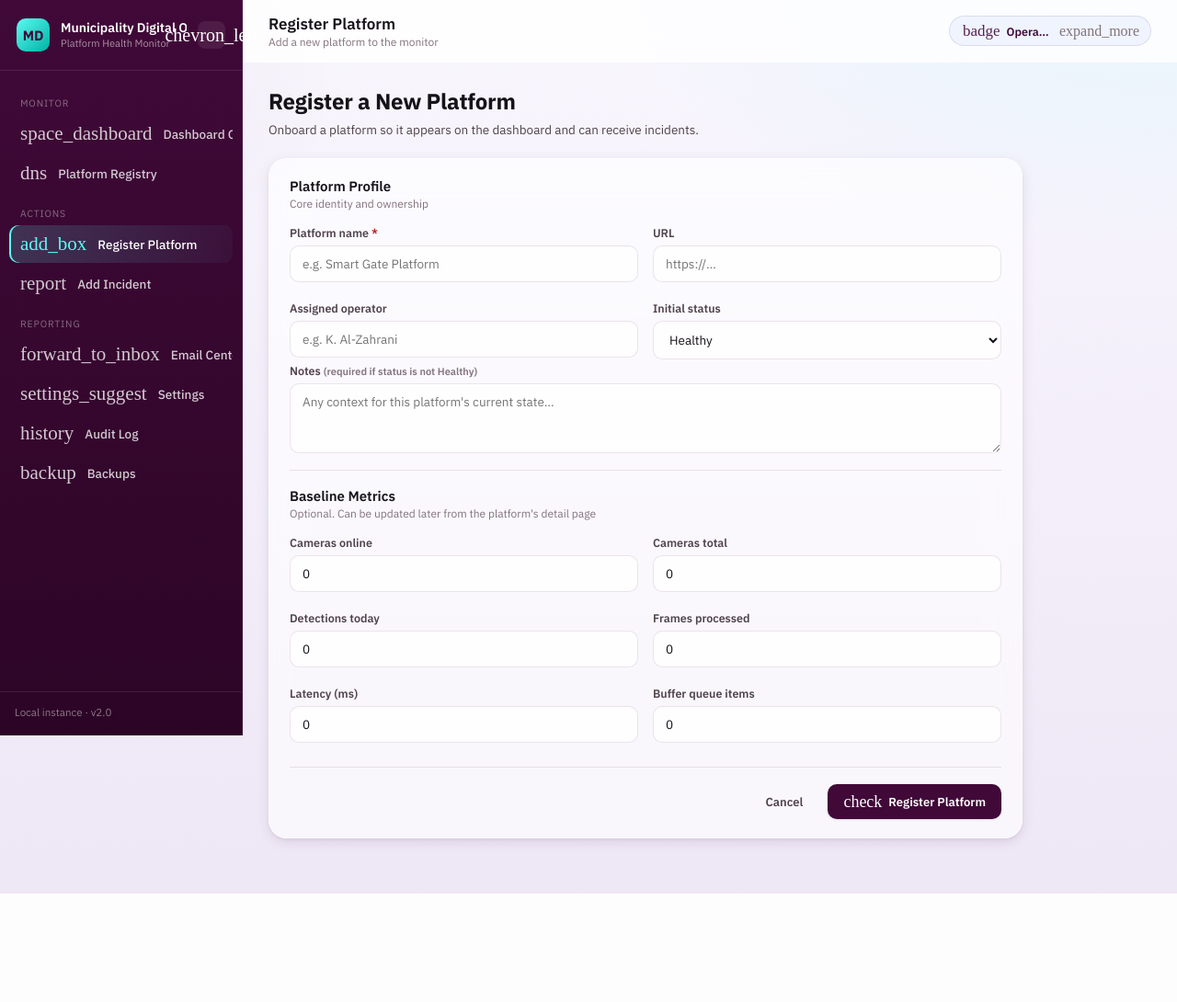
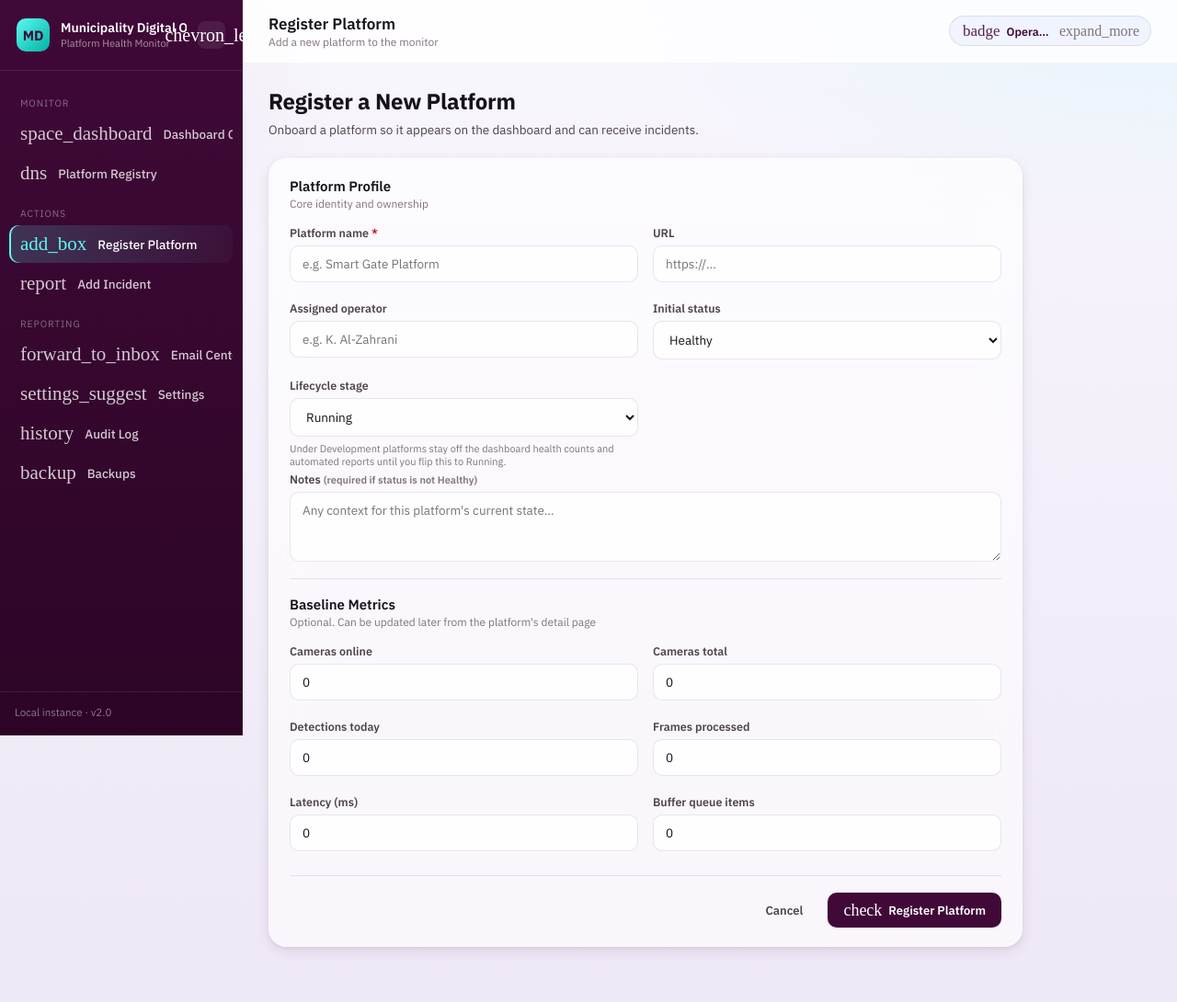
Before and after one commit to sriharsh-2003/Municipality-Health-Monitor, a Flask app: page /register in a window 1280 px wide. Shown: the whole page at 92% size. Before the commit the page ends 972 px from the top, so only its background shows below. Run offline with Flask 3, Linux system fonts and the light colour scheme; some web fonts are replaced.

Commit message:
Fix dashboard range selector bugs and add platform lifecycle stage
Range selector fixes (Dashboard Overview):
- Today was computing a rolling 24-hour window instead of the current
  calendar day, so it drifted across the day boundary and showed mostly
  yesterday late in the day. Now starts at midnight.
- Custom range with a past end date always showed today's live KPI/donut
  numbers regardless of the chosen window. Now uses the platform-status
  snapshot as of that end date, so the Status Split donut and KPI tiles
  actually reflect the selected historical range. Preset ranges (Today
  through All Time) are unaffected since they all run up to now anyway,
  live is already correct there.
- Verified in a live browser: trend chart already updated correctly per
  range in the existing code, confirmed the donut/KPI fix visually
  ('Distribution as of <date>' label, historical counts differ from live).

Platform lifecycle stage:
- New 'stage' field on platforms (Running / Under Development), separate
  from health, so 'is it up' and 'has it launched' are independent.
- Existing workbooks migrate automatically, backfilled to Running, tested
  against a simulated legacy (pre-stage) workbook, idempotent on repeat
  opens.
- Under Development platforms are excluded from the health KPI counts
  and automated email reports, but stay visible in Registry, the
  Overview platform table, and the platform detail page with a badge.
- Editable from Register Platform and from a platform's Edit Details tab.

Full 15-check regression pass and manual end-to-end verification (dev
platform creation, KPI exclusion, email exclusion, badge rendering,
edit-form prefill) all green before this push.

```diff
--- a/backend/app.py
+++ b/backend/app.py
@@ -29,7 +29,7 @@ import backup as backup_module
 import email_builder
 import mailer
 from excel_store import (
-    ExcelStore, HEALTH_VALUES, SEVERITY_VALUES, INCIDENT_CATEGORIES, INCIDENT_STATUS_VALUES,
+    ExcelStore, HEALTH_VALUES, SEVERITY_VALUES, INCIDENT_CATEGORIES, INCIDENT_STATUS_VALUES, STAGE_VALUES,
 )
 from scheduler import start_scheduler
 
@@ -195,6 +195,10 @@ def api_create_platform():
         record["health"] = "Healthy"
     if record.get("health") != "Healthy" and not record.get("notes"):
         return jsonify({"error": "notes are required when status is not Healthy"}), 400
+    if record.get("stage") and record["stage"] not in STAGE_VALUES:
+        return jsonify({"error": "invalid stage value"}), 400
+    if not record.get("stage"):
+        record["stage"] = "Running"
 
     if not force:
         dup = store.find_duplicate_platform(record.get("project_name"), record.get("url", ""))
@@ -220,6 +224,8 @@ def api_update_platform(platform_id):
     if record.get("health") == "Degraded" or record.get("health") == "Down":
         if "notes" in record and not record.get("notes"):
             return jsonify({"error": "notes are required when status is not Healthy"}), 400
+    if record.get("stage") and record["stage"] not in STAGE_VALUES:
+        return jsonify({"error": "invalid stage value"}), 400
     summary = store.save_platforms([record], changed_by)
     return jsonify({"ok": True, "summary": summary})
 
@@ -480,7 +486,6 @@ def api_metrics():
 
 
 RANGE_PRESETS = {
-    "today": timedelta(days=1),
     "7d": timedelta(days=7),
     "30d": timedelta(days=30),
     "12m": timedelta(days=365),
@@ -498,6 +503,11 @@ def _resolve_range(range_key, start_param, end_param):
         except ValueError:
             start, end = None, now
         return start, end
+    if range_key == "today":
+        # Calendar-day start (midnight), not "24 hours ago". A rolling
+        # 24-hour window drifts across the day boundary, e.g. checking at
+        # 11pm would show mostly yesterday and miss most of today.
+        return now.replace(hour=0, minute=0, second=0, microsecond=0), now
     delta = RANGE_PRESETS.get(range_key, RANGE_PRESETS["7d"])
     return now - delta, now
 
@@ -530,24 +540,37 @@ def _rollup_daily(snapshots):
 def api_dashboard():
     """
     Everything the Dashboard Overview page needs for a given time window, in
-    one call. Current-status counts (healthy/warning/critical/total right
-    now) are always live, a platform only has one status at a time, so
-    "status as of last month" isn't a meaningful thing to show. Everything
-    else here (trend, incident count, recent incidents) is filtered to the
-    selected range.
+    one call. Current-status counts (healthy/warning/critical/total) are
+    live for every preset range, since every preset (Today, Week, Month,
+    Year, All Time) runs up to right now, so "status as of the end of the
+    range" and "status right now" are the same thing, a platform only has
+    one status at a time. The one case where that's not true is a Custom
+    range with an end date in the past: there, the KPI tiles and the
+    Status Split donut instead use the last recorded snapshot at or before
+    that end date, so picking a historical window shows what was actually
+    true then rather than silently showing today's live numbers.
     """
     range_key = request.args.get("range", "7d")
     start, end = _resolve_range(range_key, request.args.get("start"), request.args.get("end"))
+    now = datetime.now()
 
-    platforms = store.list_platforms()
-    current = store.summary()
-
-    snapshots = store.list_snapshots(limit=100000)
+    all_snapshots = store.list_snapshots(limit=100000)
+    snapshots = all_snapshots
     if start:
         snapshots = [s for s in snapshots if s.get("timestamp", "") >= start.isoformat()]
     if end:
         snapshots = [s for s in snapshots if s.get("timestamp", "") <= end.isoformat()]
     trend = _rollup_daily(snapshots)
+
+    is_historical_end = end is not None and (now - end).total_seconds() > 60
+    if is_historical_end:
+        as_of = [s for s in all_snapshots if s.get("timestamp", "") <= end.isoformat()]
+        current = (
+            {"total": as_of[-1]["total"], "healthy": as_of[-1]["healthy"], "warning": as_of[-1]["warning"], "critical": as_of[-1]["critical"], "cycle": as_of[-1].get("cycle")}
+            if as_of else store.summary()
+        )
+    else:
+        current = store.summary()
 
     incidents = store.list_incidents(limit=100000)
     if start:
@@ -611,7 +634,10 @@ def api_email_preview():
     recipient = request.args.get("recipient", "Manager")
     report_type = request.args.get("report_type", "daily")
     settings = store.get_app_settings()
-    platforms = store.list_platforms()
+    # Under Development platforms aren't live yet, so they're left out of
+    # the client-facing report entirely rather than shown as an extra
+    # status row that isn't meaningful yet.
+    platforms = [p for p in store.list_platforms() if p.get("stage", "Running") == "Running"]
     incidents, period_label = _incidents_for_report(report_type)
     built = email_builder.build_email(
         platforms, incidents=incidents, report_type=report_type, period_label=period_label,
@@ -641,7 +667,7 @@ def api_email_send():
         text = body.get("text") or email_builder.html_to_text(custom_html)
     else:
         settings = store.get_app_settings()
-        platforms = store.list_platforms()
+        platforms = [p for p in store.list_platforms() if p.get("stage", "Running") == "Running"]
         incidents, period_label = _incidents_for_report(report_type)
         built = email_builder.build_email(
             platforms, incidents=incidents, report_type=report_type, period_label=period_label,
--- a/frontend/static/css/design.css
+++ b/frontend/static/css/design.css
@@ -322,6 +322,7 @@ input, select, textarea { font-family: inherit; }
 .badge-degraded { background: var(--c-degraded-bg); color: var(--c-degraded); }
 .badge-down { background: var(--c-down-bg); color: var(--c-down); }
 .badge-neutral { background: var(--c-surface-low); color: var(--c-on-surface-var); }
+.badge-dev { background: var(--c-plum-100); color: var(--c-plum-700); }
 
 /* ---------------------------------------------------------------- forms */
 .form-grid { display: grid; grid-template-columns: 1fr 1fr; gap: 16px; }
--- a/frontend/static/js/platform_detail.js
+++ b/frontend/static/js/platform_detail.js
@@ -34,7 +34,7 @@ async function loadPlatformDetail() {
 }
 
 function renderHeader(p) {
-  document.getElementById("platformName").textContent = p.project_name;
+  document.getElementById("platformName").innerHTML = `${escapeHtml(p.project_name)} ${stageBadge(p.stage)}`;
   document.getElementById("platformUrl").textContent = p.url || "No URL on file";
 }
 
@@ -50,7 +50,7 @@ function renderKpis(p) {
 
 function fillForm(p) {
   const form = document.getElementById("profileForm");
-  ["project_name", "url", "assigned_operator", "last_visit", "cameras_online", "cameras_total",
+  ["project_name", "url", "assigned_operator", "last_visit", "stage", "cameras_online", "cameras_total",
    "detections_today", "frames_processed", "latency_ms", "buffer_queue_items", "notes"].forEach((key) => {
     const el = form.querySelector(`[name="${key}"]`);
     if (el) el.value = p[key] ?? "";
--- a/frontend/static/js/registry.js
+++ b/frontend/static/js/registry.js
@@ -43,7 +43,7 @@ function renderRegistry() {
   body.innerHTML = rows.map((p) => `
     <tr>
       <td class="row-link" onclick="window.location.href='/platform/${encodeURIComponent(p.id)}'">
-        <div class="cell-primary">${escapeHtml(p.project_name)}</div>
+        <div class="cell-primary">${escapeHtml(p.project_name)} ${stageBadge(p.stage)}</div>
         <div class="cell-muted">${escapeHtml(p.url || "")}</div>
       </td>
       <td>${healthBadge(p.health)}</td>
--- a/frontend/static/js/shell.js
+++ b/frontend/static/js/shell.js
@@ -104,6 +104,13 @@ function escapeHtml(str) {
 function healthBadge(health) {
   const cls = health === "Healthy" ? "badge-healthy" : health === "Degraded" ? "badge-degraded" : "badge-down";
   return `<span class="badge ${cls}">${escapeHtml(health || "Unknown")}</span>`;
+}
+
+function stageBadge(stage) {
+  // Only rendered for the non-default case, a Running platform (the vast
+  // majority) doesn't need a badge cluttering every row.
+  if (stage !== "Under Development") return "";
+  return '<span class="badge badge-dev">Under Development</span>';
 }
 
 function timeAgoOrValue(v) {
--- a/frontend/templates/overview.html
+++ b/frontend/templates/overview.html
@@ -89,7 +89,7 @@
     <div class="card-head">
       <div>
         <h2>Status Split</h2>
-        <div class="desc">Current distribution, live</div>
+        <div class="desc" id="donutDesc">Current distribution, live</div>
       </div>
     </div>
     <div class="chart-frame chart-frame-donut"><canvas id="donutChart"></canvas></div>
--- a/frontend/templates/register.html
+++ b/frontend/templates/register.html
@@ -34,6 +34,14 @@
         <option value="Down">Down</option>
       </select>
     </div>
+    <div class="field">
+      <label>Lifecycle stage</label>
+      <select class="input" name="stage">
+        <option value="Running" selected>Running</option>
+        <option value="Under Development">Under Development</option>
+      </select>
+      <div class="hint">Under Development platforms stay off the dashboard health counts and automated reports until you flip this to Running.</div>
+    </div>
   </div>
 
   <div class="field">
```
Also changed, not shown: backend/excel_store.py (+42 -9 lines), frontend/static/js/overview.js (+11 -1 lines), frontend/templates/platform_detail.html (+7 -0 lines).
